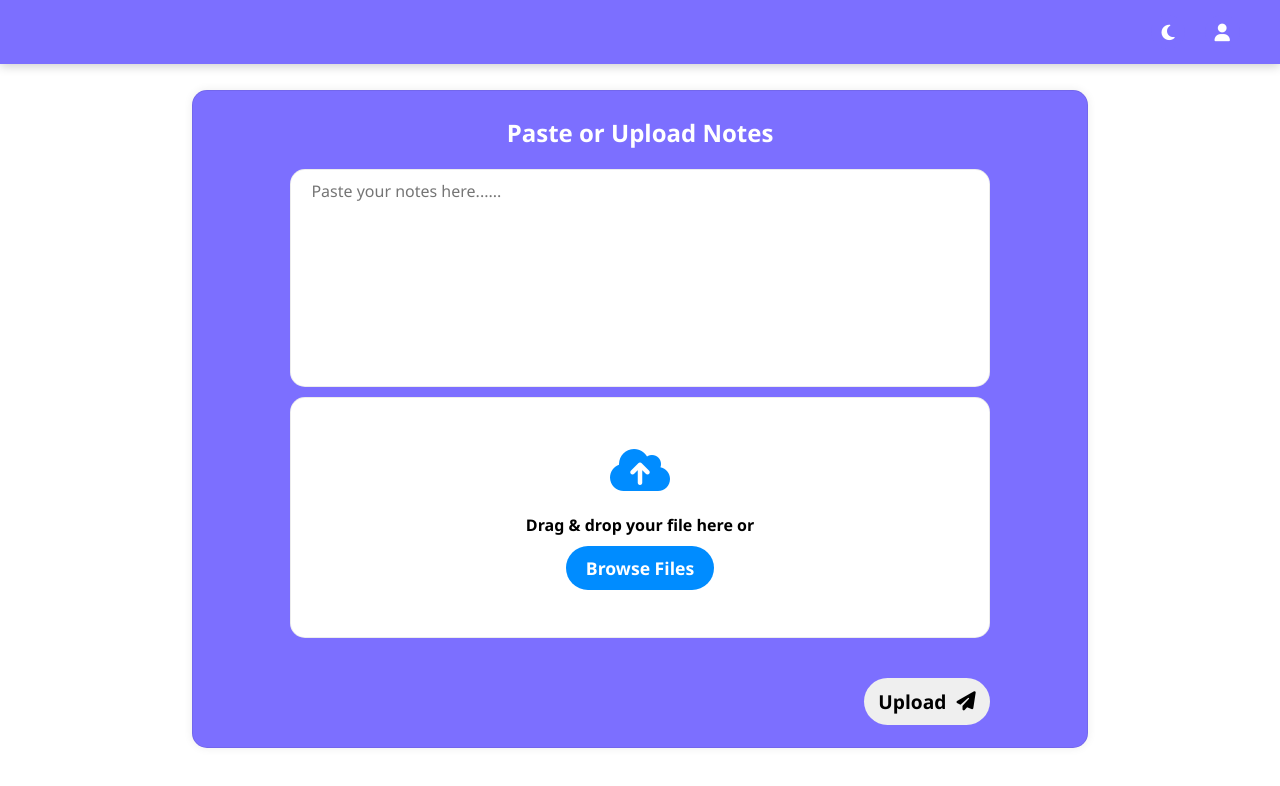
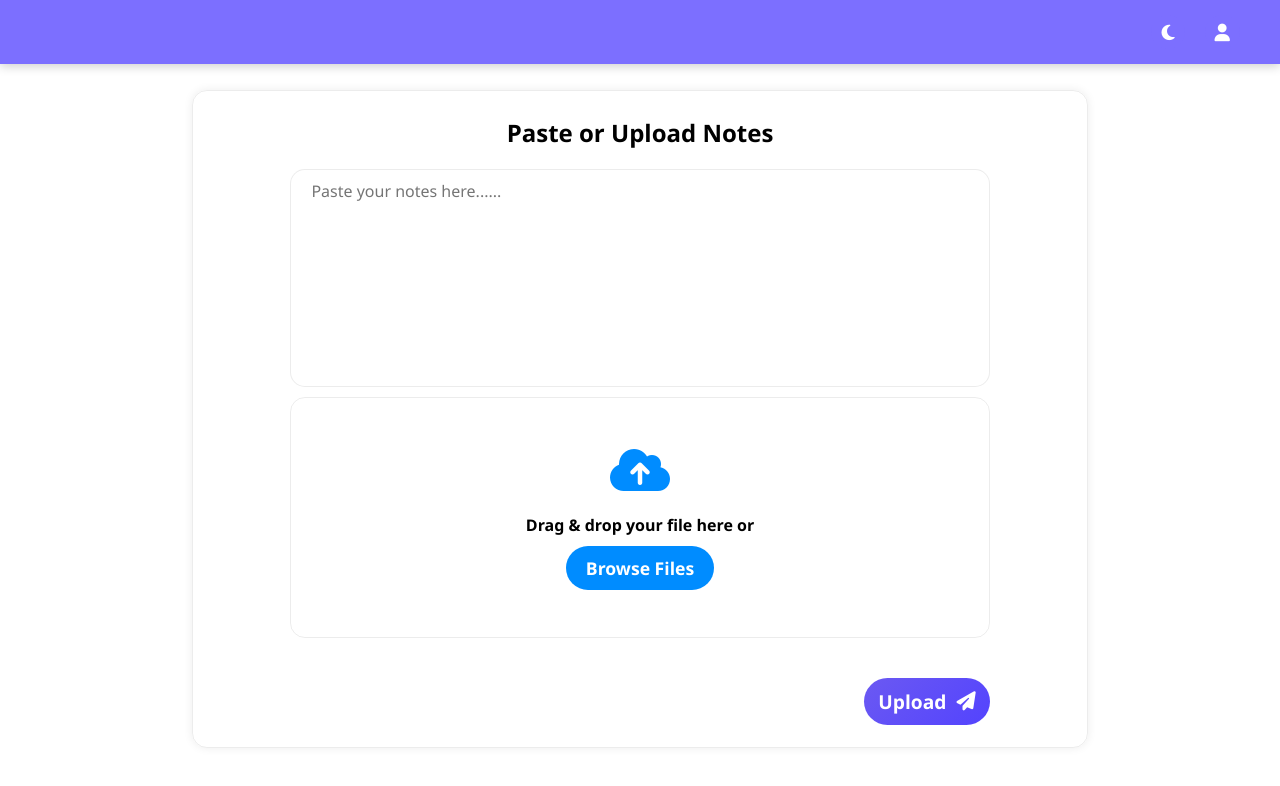
Before and after one commit to CHINMAYBHT/WEB_TECH_PROJECT, a website: page public/assets/pages/uploadNotes.html in a window 1280 px wide. Drawn offline with Linux system fonts and the light colour scheme.

Commit message:
White version

```diff
--- a/public/assets/CSS/uploadNotes.css
+++ b/public/assets/CSS/uploadNotes.css
@@ -86,7 +86,6 @@ main{
     box-shadow: 0px 0px 10px rgba(0, 0, 0, 0.076);
     border-radius: 15px;
     padding: 10px;
-    background-color: #7C6FFF;
 }
 
 .uploadfilesbutton{
@@ -98,7 +97,7 @@ main{
 .send{
     margin-bottom: 2px;
     border: none;
-    /* background: linear-gradient(135deg, #6b59f2 0%, #5343fe 100%); */
+    background: linear-gradient(135deg, #6b59f2 0%, #5343fe 100%);
     color: white;
     border-radius: 25px;
     padding: 10px 14px;
@@ -107,10 +106,9 @@ main{
     display: flex;
     gap:10px;
     font-weight: bold;
-    color: black;
 }
 .send:hover{
-    /* background: linear-gradient(135deg, #5540f4 0%, #3e2ef2 100%); */
+    background: linear-gradient(135deg, #5540f4 0%, #3e2ef2 100%);
 }
 .send>.fa-paper-plane{
     margin-top: 4px;
@@ -176,7 +174,6 @@ main{
     border-radius: 15px;
     flex: 2;
     padding: 10px;
-    background-color: white;
 }
 
 .fa-upload,.fa-cloud-arrow-up{
--- a/public/assets/pages/uploadNotes.html
+++ b/public/assets/pages/uploadNotes.html
@@ -16,7 +16,7 @@
         <div class="container">
             <section class="upload">
                 <div class="uploadBox">
-                <h2 style="margin-bottom: 10px; color: white;">Paste or Upload Notes</h2>
+                <h2 style="margin-bottom: 10px; ">Paste or Upload Notes</h2>
                     <div class="input">
                         <textarea placeholder="Paste your notes here......"></textarea>
                     </div>
```
